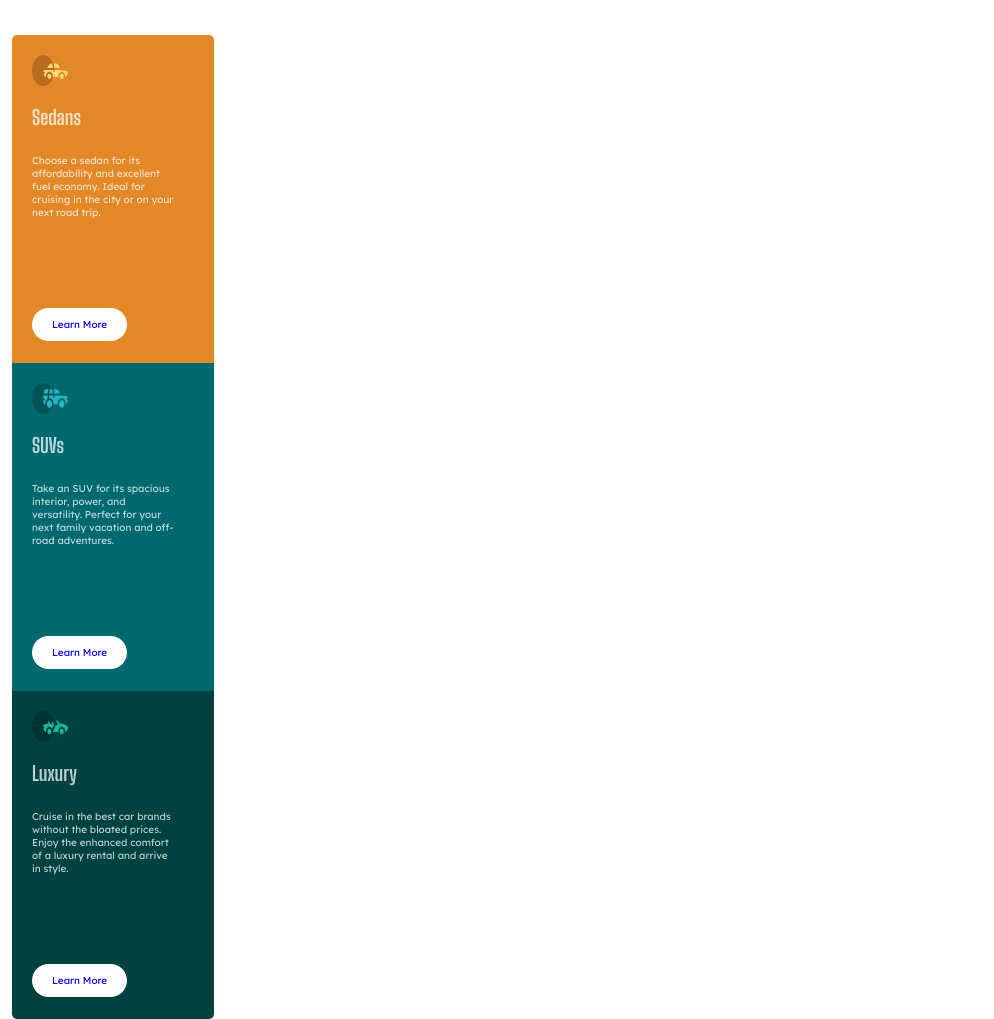
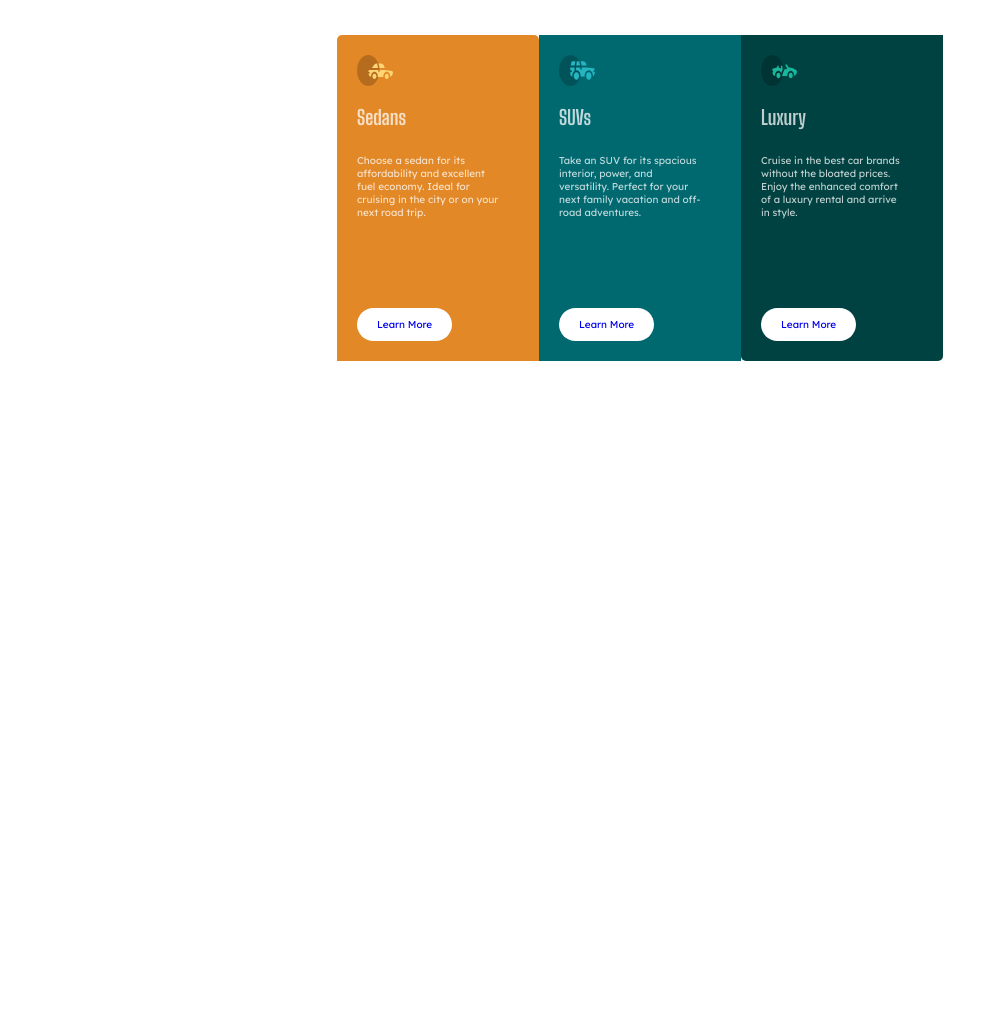
Before and after one commit to Saeedgh30/3-column-preview-card-component-main, a plain HTML site: page index.html in a window 1280 px wide. Shown: the whole page, without its empty margins (0-994 px from the left). After the commit the page ends 800 px from the top, so only its background shows below. Drawn offline with Linux system fonts and the light colour scheme.

Commit message:
new file

```diff
--- a/style.css
+++ b/style.css
@@ -3,8 +3,6 @@
   margin: 0;
 }
 body {
-  width: 187px;
-  height: 751px;
   margin: 35px 12px;
   color: hsla(0, 0%, 100%, 0.75);
   font-family: "Lexend Deca", sans-serif;
@@ -26,14 +24,10 @@ p {
   padding: 10px 20px 0 0;
 }
 
-.grid-container {
-  display: grid;
-  grid-template-rows: 375px (3, 1fr);
-}
 .grid-item1 {
   background-color: hsl(31, 77%, 52%);
   width: 162px;
-  height: 288px;
+
   padding: 20px;
   border-top-left-radius: 5px;
   border-top-right-radius: 5px;
@@ -41,14 +35,14 @@ p {
 .grid-item2 {
   background-color: hsl(184, 100%, 22%);
   width: 162px;
-  height: 288px;
+
   padding: 20px;
 }
 
 .grid-item3 {
   background-color: hsl(179, 100%, 13%);
   width: 162px;
-  height: 288px;
+
   padding: 20px;
   border-bottom-left-radius: 5px;
   border-bottom-right-radius: 5px;
@@ -67,3 +61,10 @@ a:hover {
   background-color: inherit;
   border: 2px solid white;
 }
+
+@media all and (min-width: 900px) {
+  .grid-container {
+    display: flex;
+    justify-content: center;
+  }
+}
```
